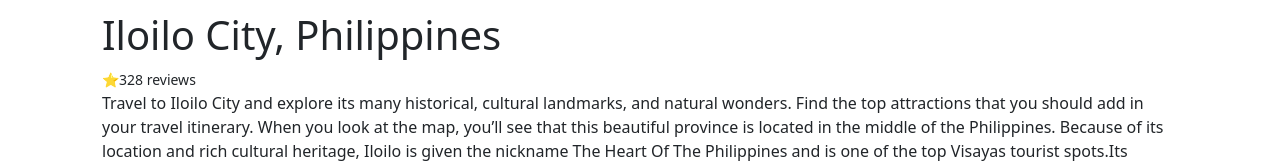
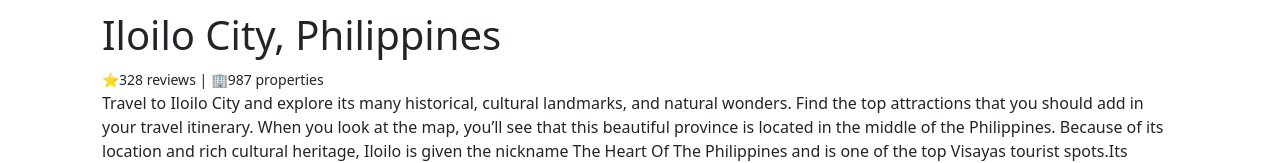
Before and after one commit to psuuc-grnino/reservibe-stay-iloilo-city, a plain HTML site: page index.html in a window 1280 px wide. Shown: the part 132-295 px from the top of the page. Drawn offline with nearby package versions, Linux system fonts and the light colour scheme.

Commit message:
Update index.html

```diff
--- a/index.html
+++ b/index.html
@@ -64,7 +64,7 @@
 
             <div class="content" style=" padding: 20px; ">
                 <h1>Iloilo City, Philippines</h1>
-                <small>⭐328 reviews</small><br>
+                <small>⭐328 reviews | 🏢987 properties</small><br>
                 <p>Travel to Iloilo City and explore its many historical, cultural landmarks, and natural wonders. Find the top attractions that you should add in your travel itinerary.
 
                   When you look at the map, you’ll see that this beautiful province is located in the middle of the Philippines. Because of its location and rich cultural heritage, Iloilo is given the nickname The Heart Of The Philippines and is one of the top Visayas tourist spots.Its capital city, Iloilo City, was dubbed as Luy muy leal y noble Ciudad (the most loyal and gentle city) by Queen Maria Cristina of Spain.
```
